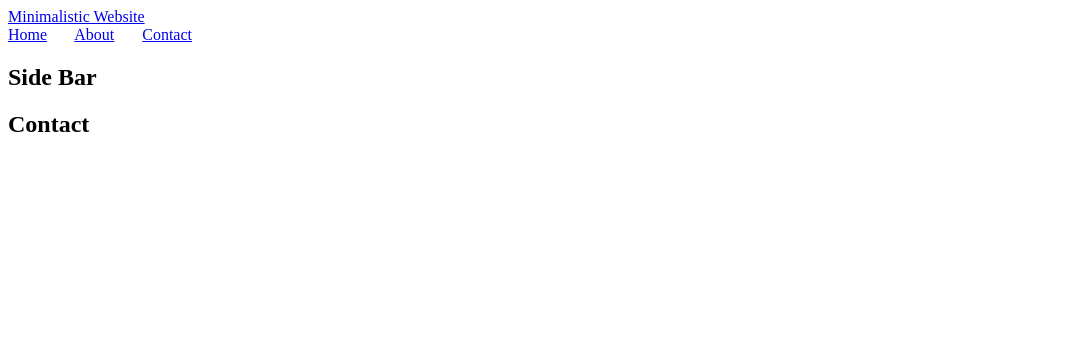
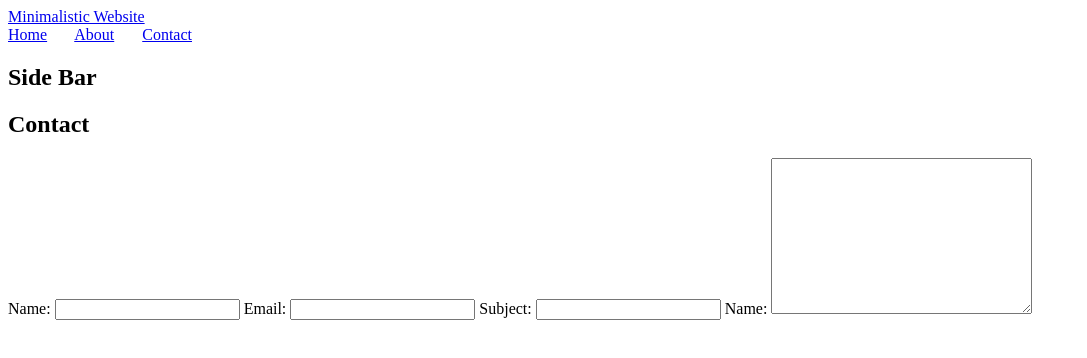
Before and after one commit to brandonfitzy/AT_Thruhike_Website, a plain HTML site: page contact.html in a window 1280 px wide. Shown: the whole page, without its empty margins (0-1087 px from the left). Drawn offline with Linux system fonts and the light colour scheme.

Commit message:
learnng forms

```diff
--- a/contact.html
+++ b/contact.html
@@ -26,7 +26,19 @@
             <h1>Contact</h1>
             <div id="form">
                 <form action="process.php">
+                    <label for="name">Name:</label>
+                    <input type="text" name="name">
 
+                    <label for="name">Email:</label>
+                    <input type="text" name="Email">
+
+                    <label for="name">Subject:</label>
+                     <input type="text" name="subject">
+
+                     <label for="name">Name:</label>
+                     <textarea name="" id="" cols="30" rows="10">
+
+                     </textarea>
                 </form>
 
 
```
